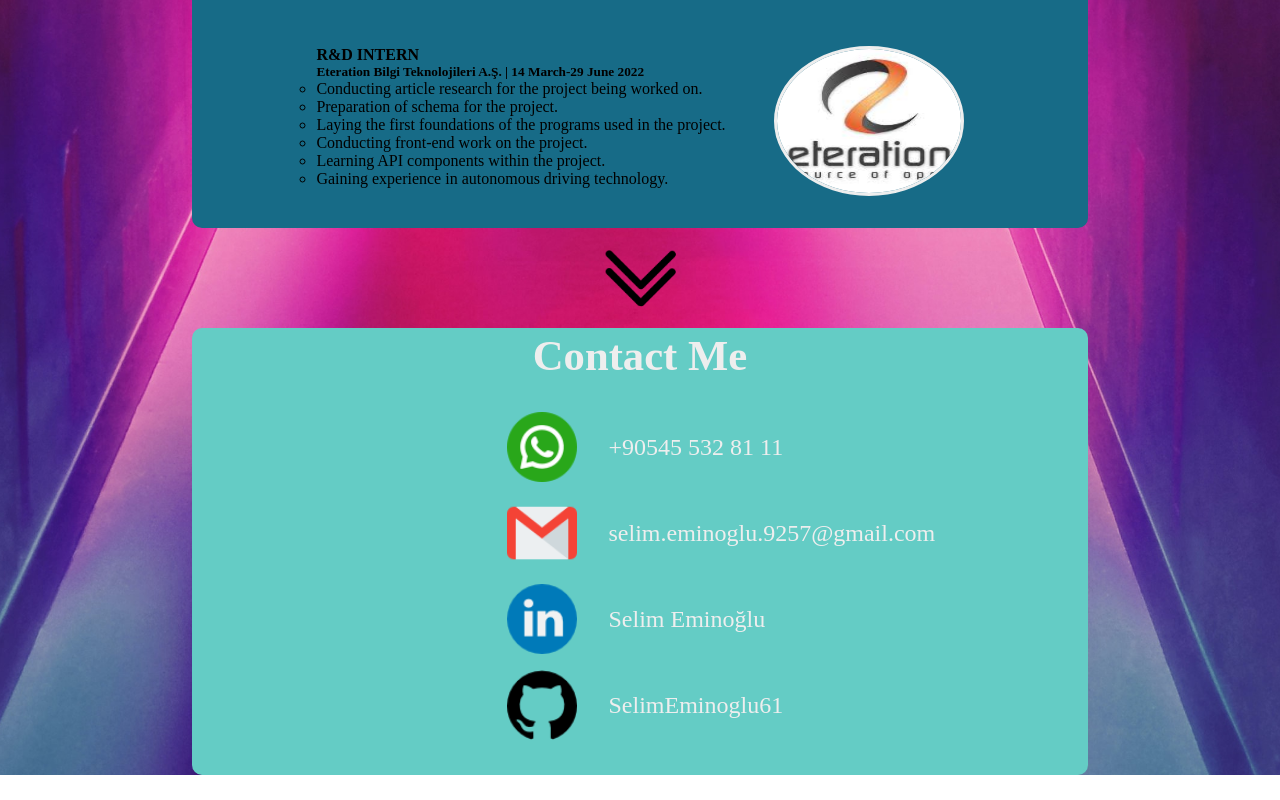
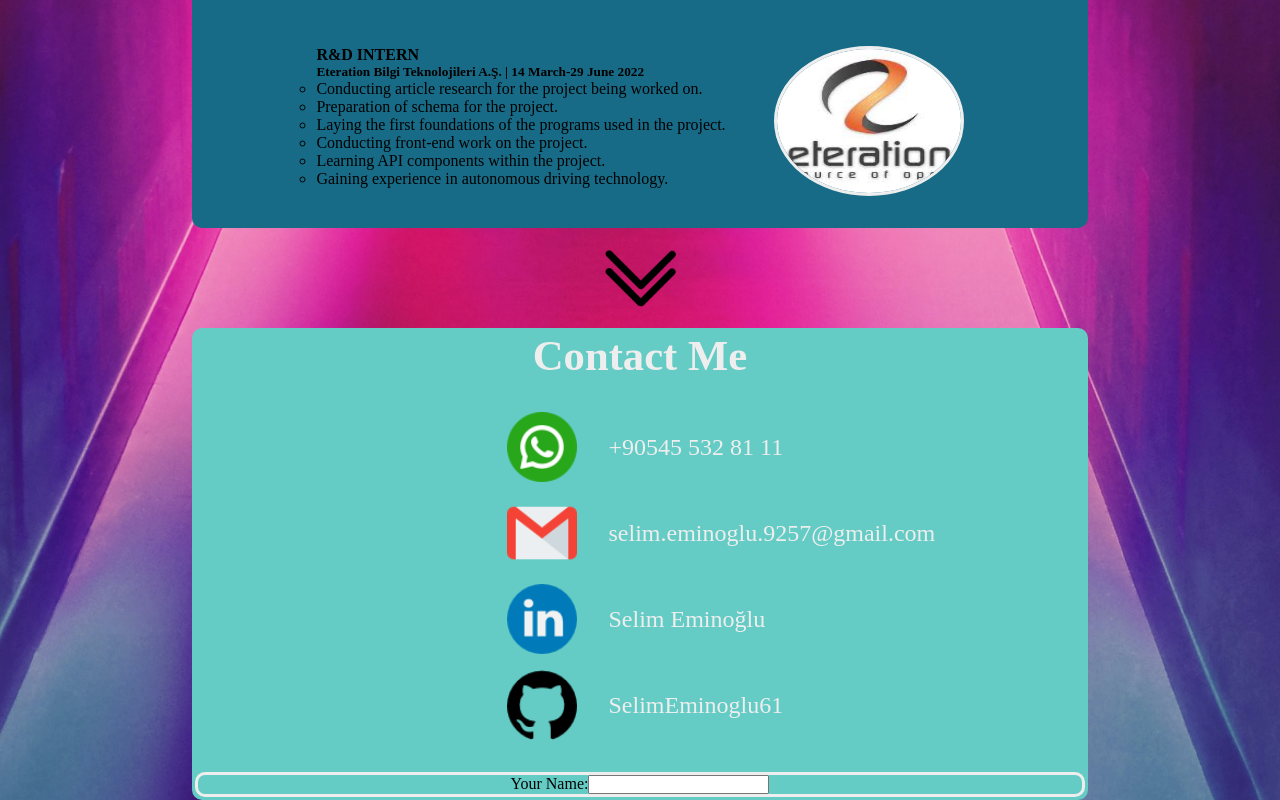
Before and after one commit to SelimEminoglu61/My-Portfolio, a React (Vite) app in the folder my-portfolio/: page / in a window 1280 px wide. Shown: the part 2149-2949 px from the top of the page. Before the commit the page ends 2924 px from the top, so only its background shows below. Built offline with nearby package versions, Linux system fonts and the light colour scheme.

Commit message:
Form Eklemesi
Form kısmı için ilk ekleme yapıldı.

```diff
--- a/my-portfolio/src/components/ContactSection/ContactSect.jsx
+++ b/my-portfolio/src/components/ContactSection/ContactSect.jsx
@@ -1,5 +1,6 @@
 import "./styleContactSect.css";
 import "../../assets/css/style.css";
+import Form from "../../views/Form/Form";
 
 function ContactSect() {
   return (
@@ -33,6 +34,7 @@ function ContactSect() {
             </a>
           </li>
         </ul>
+        <Form />
       </div>
     </div>
   );
--- /dev/null
+++ b/my-portfolio/src/views/Form/Form.jsx
@@ -0,0 +1,12 @@
+import "./styleForm.css";
+
+function Form() {
+  return (
+    <form>
+      <label for="name">Your Name:</label>
+      <input name="name" type="text" />
+    </form>
+  );
+}
+
+export default Form;
--- /dev/null
+++ b/my-portfolio/src/views/Form/styleForm.css
@@ -0,0 +1,6 @@
+form {
+  display: flex;
+  justify-content: center;
+  border: 3px solid #eee;
+  border-radius: 10px;
+}
```
